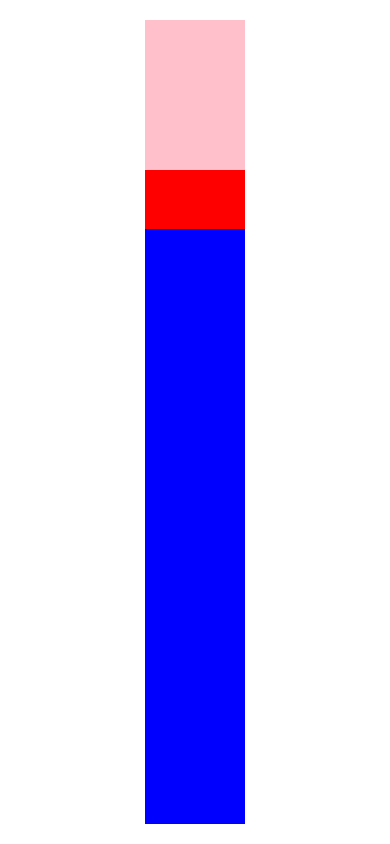
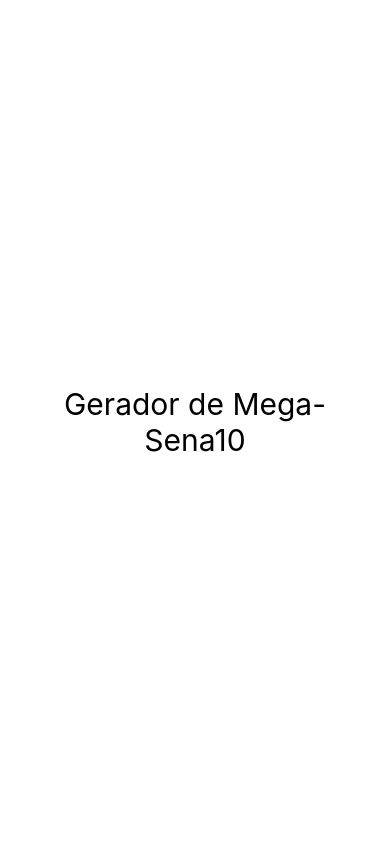
Before and after one commit to leticiasatiko/treinamento-react-native, a React Native app: screen / in a window 390 px wide. Built offline with nearby package versions, Linux system fonts and the light colour scheme.

Commit message:
classe e this.props

```diff
--- a/src/App.tsx
+++ b/src/App.tsx
@@ -23,11 +23,14 @@
 import FlexboxV2 from './components/layout/FlexboxV2'
 import FlexboxV3 from './components/layout/FlexboxV3'
 import FlexboxV4 from './components/layout/FlexboxV4'
+import Mega from './components/mega/Mega'
 
 export default () => (
     <View style={style.App}>
+        <Mega qtdDeNumeros={10} />
+
+        {/*
         <FlexboxV4 />
-        {/*
         <FlexboxV3 />
         <FlexboxV2 />
         <FlexboxV1 />
--- /dev/null
+++ b/src/components/mega/Mega.tsx
@@ -0,0 +1,23 @@
+import React from 'react'
+import { View, Text } from 'react-native'
+import Estilo from '../estilo'
+
+interface Props {
+    qtdDeNumeros?: number
+}
+
+export default class Mega extends React.Component<Props> {
+
+    static defaultProps: Props = {
+        qtdDeNumeros: 6
+    }
+
+    render() {
+        return (
+            <Text style={Estilo.txtG}>
+                Gerador de Mega-Sena
+                {this.props.qtdDeNumeros}
+            </Text>
+        )
+    }
+}
```
